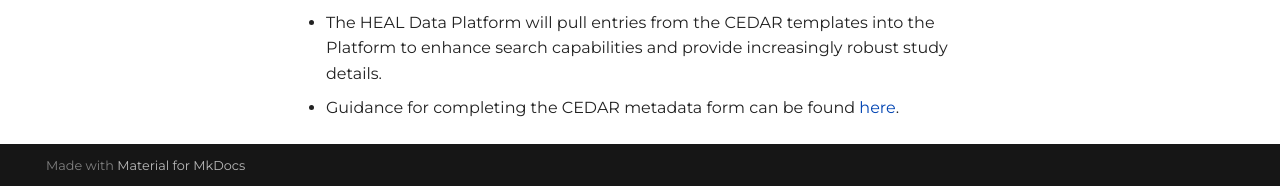
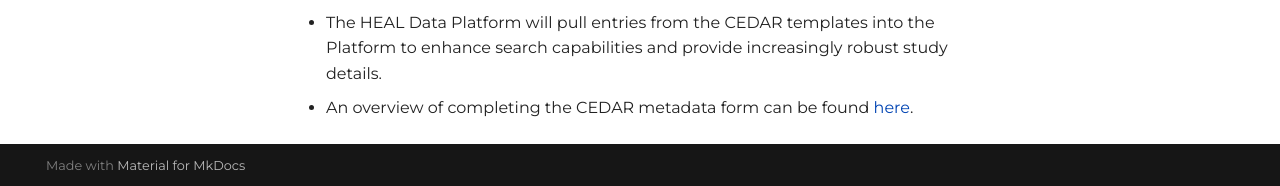
Before and after one commit to HEAL/platform-documentation, an MkDocs documentation site: the page built from docs/study-registration/registering-your-study.md, in a window 1280 px wide and 900 px high, scrolled down 2021 px. Shown: the part 711-897 px from the top of the window. Built offline with MkDocs 1.6.1 and Material for MkDocs 9.7.7, drawn with Linux system fonts in a browser that asks for light colours.

Commit message:
Update registering-your-study.md

```diff
--- a/docs/study-registration/registering-your-study.md
+++ b/docs/study-registration/registering-your-study.md
@@ -68,4 +68,4 @@ form within your CEDAR account:
 - The HEAL Data Platform will pull entries from the CEDAR templates into the
   Platform to enhance search capabilities and provide increasingly robust
   study details.
-- Guidance for completing the CEDAR metadata form can be found [here](../slmd_submission.md).
+- An overview of completing the CEDAR metadata form can be found [here](../slmd_submission.md).
```
